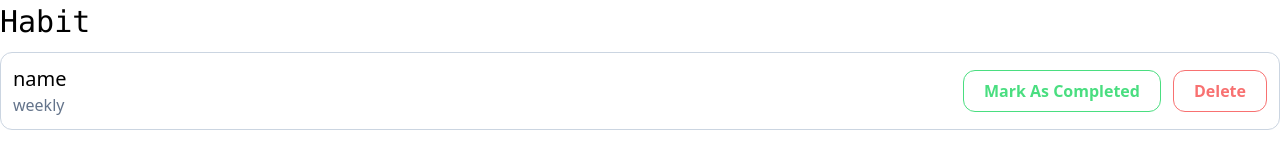
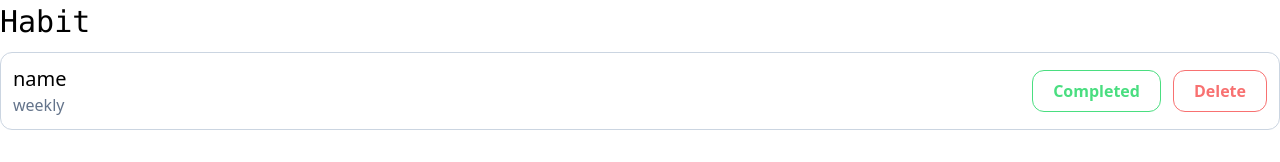
Before and after one commit to thezuraiz/react_typescript, a React (Vite) app: page / in a window 1280 px wide. Shown: the part 338-500 px from the top of the page. Built offline with nearby package versions, Linux system fonts and the light colour scheme.

Commit message:
Delete in Zustand

```diff
--- a/src/components/List.tsx
+++ b/src/components/List.tsx
@@ -1,6 +1,9 @@
-import { Habit } from "../zustand/store/todoStore";
+import useHabitStore, { Habit } from "../zustand/store/todoStore";
 
 const List = (props: Habit) => {
+  let today = new Date().toISOString().split("T")[0];
+  let { removeHabit } = useHabitStore();
+
   return (
     <div
       className="flex justify-between items-center container text-center rounded-xl border border-slate-300 p-3 my-3"
@@ -12,9 +15,12 @@ const List = (props: Habit) => {
       </div>
       <div className="flex gap-3">
         <button className="border rounded-xl px-5 py-2 border-green-400 text-green-400 font-bold">
-          {props.createdAt ? "Mark As Completed" : "Complete"}
+          {today ? "Completed" : "Mark Complete"}
         </button>
-        <button className="border rounded-xl px-5 py-2 border-red-400 text-red-400 font-bold">
+        <button
+          className="border rounded-xl px-5 py-2 border-red-400 text-red-400 font-bold"
+          onClick={() => removeHabit(props.id)}
+        >
           Delete
         </button>
       </div>
--- a/src/components/RenderList.tsx
+++ b/src/components/RenderList.tsx
@@ -10,7 +10,7 @@ const RenderList = () => {
     <div className="container mx-auto">
       <h3 className="text-3xl font-mono my-3 font-medium">Habit</h3>
       {store.habits.map((e: Habit) => (
-        <List {...e} />
+        <List {...e} key={e.id} />
       ))}
     </div>
   );
--- a/src/zustand/store/todoStore.ts
+++ b/src/zustand/store/todoStore.ts
@@ -11,6 +11,7 @@ export interface Habit {
 interface HabitSate {
   habits: Habit[];
   submitHabit: (name: string, frequency: "weekly" | "daily") => void;
+  removeHabit: (id: string) => void;
 }
 
 const useHabitStore = create<HabitSate>()((set) => {
@@ -39,6 +40,10 @@ const useHabitStore = create<HabitSate>()((set) => {
           ],
         };
       }),
+    removeHabit: (id) =>
+      set((state) => ({
+        habits: state.habits.filter((e) => e.id != id),
+      })),
   };
 });
 
```
